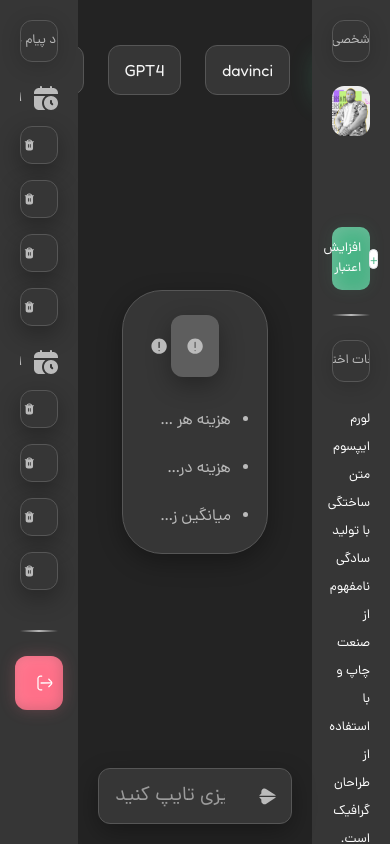
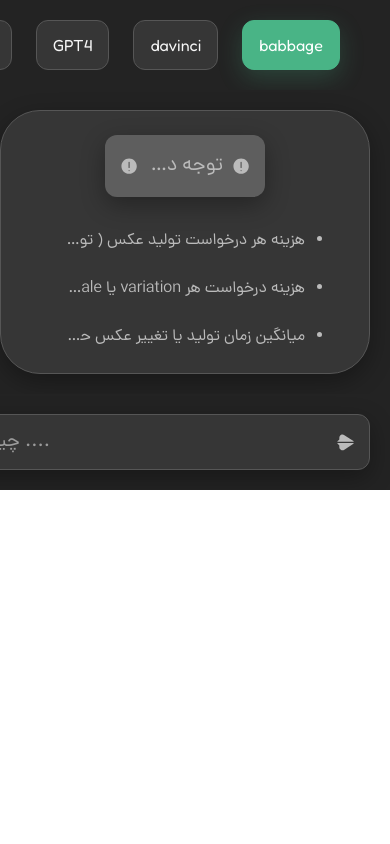
Before and after one commit to tasha-dev/Webimode, a Next.js app: page /chat-gpt/app in a window 390 px wide. Built offline with nearby package versions, Linux system fonts and the light colour scheme.

Commit message:
idk where we are

```diff
--- a/app/chat-gpt/app/page.tsx
+++ b/app/chat-gpt/app/page.tsx
@@ -8,7 +8,7 @@ import LeftSideComponent from "@/component/page/section/chat-gpt-app/leftSideCom
 export default function ChatGptAppPage():ReactNode {
     // Returning JSX
     return (
-        <div className="grid grid-cols-5 h-[100vh] overflow-hidden">
+        <div className="grid lg:grid-cols-5 grid-col-1 lg:h-[100vh] lg:overflow-hidden overflow-hidden w-full">
             <RightSideComponent />
             <MiddleSideComponent />
             <LeftSideComponent />
--- a/component/page/section/chat-gpt-app/leftSideComponent.tsx
+++ b/component/page/section/chat-gpt-app/leftSideComponent.tsx
@@ -9,7 +9,7 @@ import ChatItemComponent from "@/chunk/page/chat-gpt-app/chatItemComponent";
 export default function LeftSideComponent():ReactNode {
     // Returning JSX
     return (
-        <div className="col-span-1 bg-pageDark overflow-auto no-scroll">
+        <div className="bg-pageDark overflow-auto no-scroll lg:block hidden">
             <div className="p-[20px] no-scroll">
                 <div className="chat-tag">
                     <IconComponent size={16} name="chat" />
--- a/component/page/section/chat-gpt-app/middleSideComponent.tsx
+++ b/component/page/section/chat-gpt-app/middleSideComponent.tsx
@@ -6,14 +6,14 @@ import IconComponent from "@/chunk/iconComponent";
 export default function MiddleSideComponent():ReactNode {
     // Returning JSX
     return (
-        <div className="col-span-3 bg-dark h-[100vh] grid grid-cols-1 grid-rows-6">
-            <div className="overflow-x-auto overflow-y-hidden flex gap-[24px] items-center justify-center row-span-1 p-[20px] no-scroll">
+        <div className="lg:col-span-3 bg-dark lg:grid grid-cols-1 lg:grid-rows-6 lg:h-scren h-auto">
+            <div className="overflow-x-auto overflow-y-hidden flex gap-[24px] items-center justify-center lg:row-span-1 p-[20px] no-scroll">
                 <button data-active={true} className="chat-ai-btn">babbage</button>
                 <button data-active={false} className="chat-ai-btn">davinci</button>
                 <button data-active={false} className="chat-ai-btn">GPT4</button>
                 <button data-active={false} className="chat-ai-btn">midjourny</button>
             </div>
-            <div className="flex items-center justify-center col-span-1 row-span-4 overflow-x-hidden overflow-y-auto p-[20px] no-scroll">
+            <div className="flex items-center lg:justify-center justify-start col-span-1 lg:row-span-4 overflow-x-hidden overflow-y-auto p-[20px] no-scroll">
                 <div className="p-[24px] w-[75%] shadow-black border border-lightestDark bg-pageDark rounded-[40px]">
                     <div className="flex w-[50%] items-center mx-auto p-[16px] bg-white/20 rounded-[12px] justify-between gap-[10px] shadow-black mb-[32px]">
                         <span className="text-lightGrey shrink-0"><IconComponent name="circle-warn" size={16} /></span>
@@ -33,7 +33,7 @@ export default function MiddleSideComponent():ReactNode {
                     </ul>
                 </div>
             </div>
-            <div className="col-span-1 row-span-1 p-[20px] flex items-end">
+            <div className="lg:col-span-1 lg:row-span-1 p-[20px] flex items-end">
                 <form action="#" className="bg-pageDark border border-lightestDark rounded-[12px] shadow-black flex w-full items-center overflow-hidden" dir="ltr">
                     <input placeholder="چیزی تایپ کنید ...." type="text" className="px-[16px] py-[12px] w-full bg-transparent text-[20px] font-normal outline-0 placeholder:text-white/50 text-white" />
                     <button className="p-[10px] shrink-0 aspect-square w-[50px] flex items-center justify-center">
--- a/component/page/section/chat-gpt-app/rightSideComponent.tsx
+++ b/component/page/section/chat-gpt-app/rightSideComponent.tsx
@@ -8,7 +8,7 @@ import CostComponent from "@/chunk/page/chat-gpt-app/costComponent";
 export default function RightSideComponent():ReactNode {
     // Returning JSX
     return (
-        <div className="col-span-1 bg-pageDark overflow-auto p-[20px] no-scroll">
+        <div className="bg-pageDark overflow-auto p-[20px] no-scroll lg:block hidden">
             <div>
                 <div className="chat-tag">اطاعات شخصی و اعتبار</div>
                 <ProfileComponent cash={2.500} img={ImageOfMrEhsan.src} name="احسان امانیان" />
```
